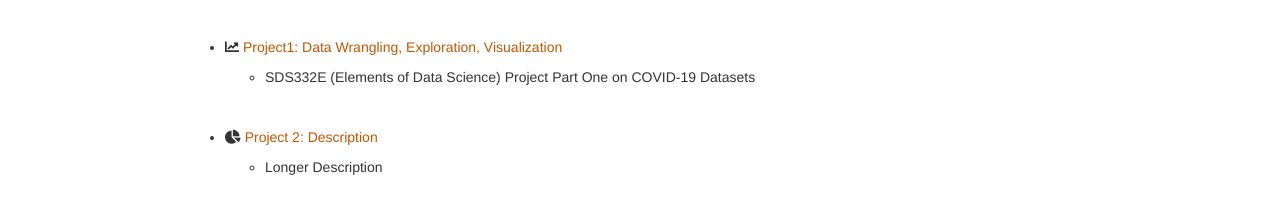
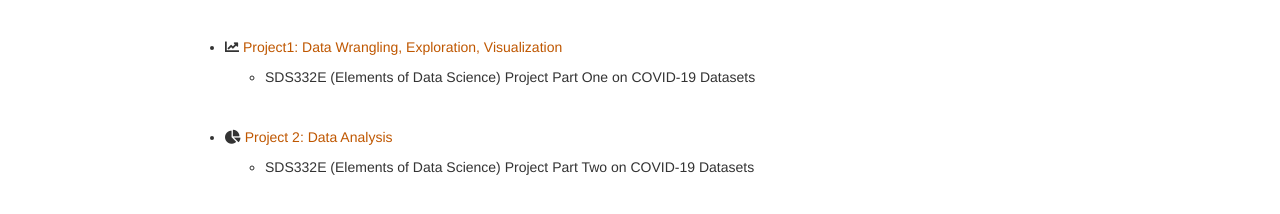
Before and after one commit to filinanurcahya0000/filinanurcahya0000.github.io, a plain HTML site: page portfolio.html in a window 1280 px wide. Shown: the part 146-360 px from the top of the page. Drawn offline with nearby package versions, Linux system fonts and the light colour scheme; some packages are replaced by stand-ins of ours.

Commit message:
Update portfolio.html

```diff
--- a/portfolio.html
+++ b/portfolio.html
@@ -335,9 +335,9 @@ $(document).ready(function () {
 </ul>
 <p><br></p>
 <ul>
-<li><p><i class="fa fa-chart-pie"> </i> <a href="https://www.google.com">Project 2: Description</a></p>
+<li><p><i class="fa fa-chart-pie"> </i> <a href="https://filinanurcahya0000.github.io/Project2/">Project 2: Data Analysis</a></p>
 <ul>
-<li>Longer Description</li>
+<li>SDS332E (Elements of Data Science) Project Part Two on COVID-19 Datasets</li>
 </ul></li>
 </ul>
 
```
